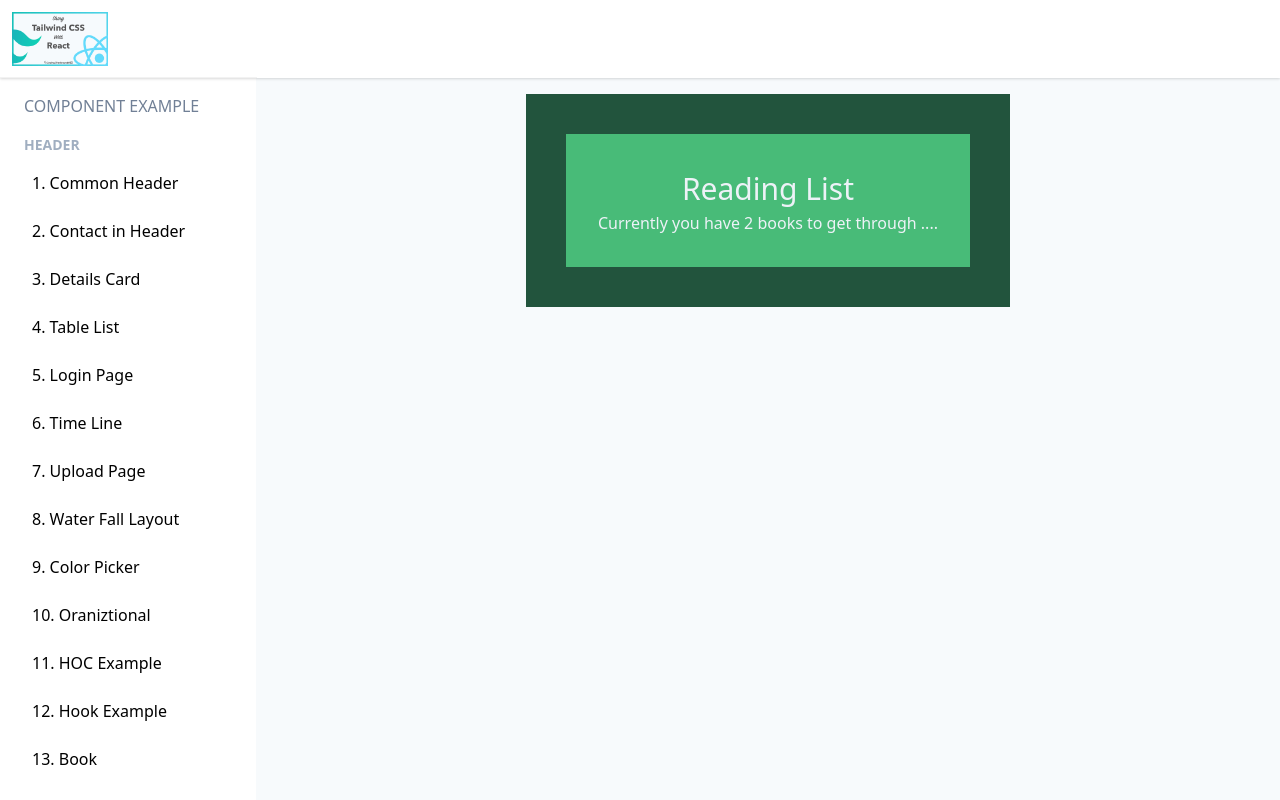
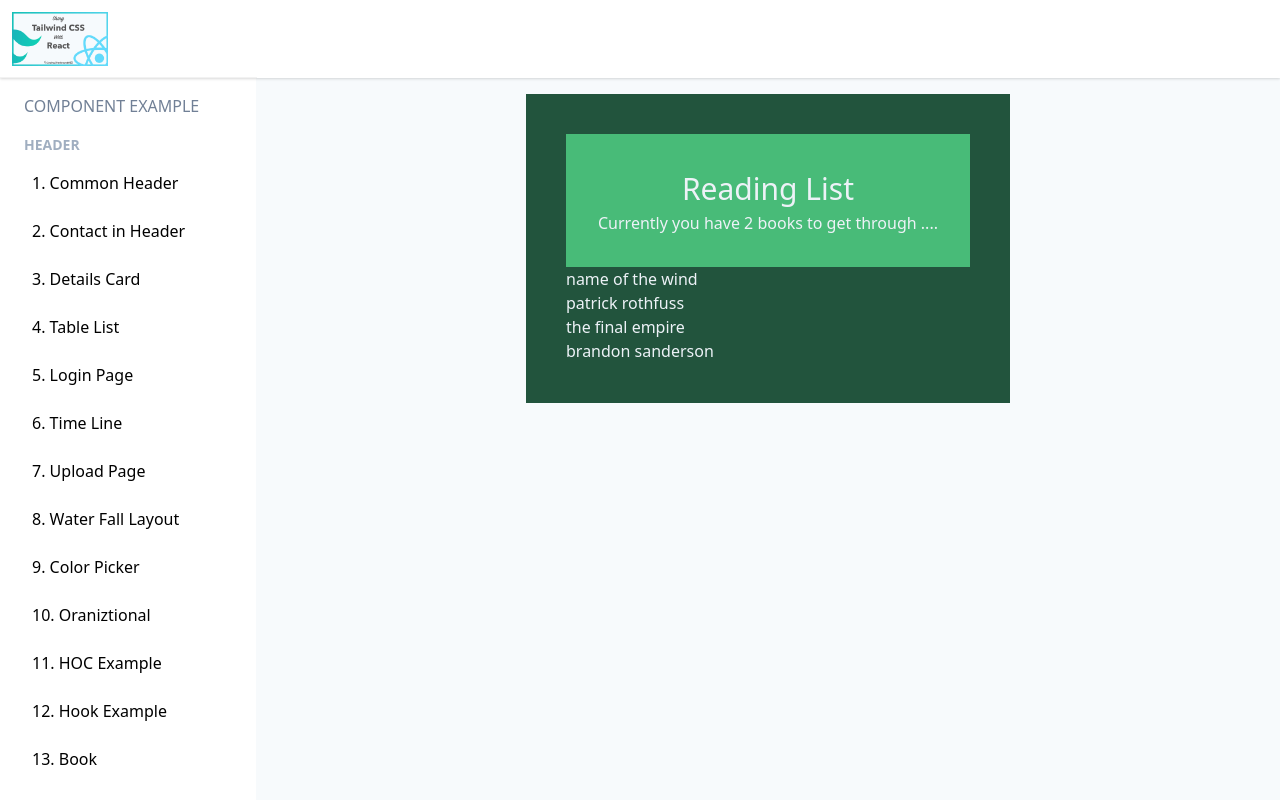
Before and after one commit to liaooliver/React-Component-Tailwind, a React (Create React App) app: page /book in a window 1280 px wide. Built offline with nearby package versions, Linux system fonts and the light colour scheme.

Commit message:
hook project - 2, book list and remove book

```diff
--- a/src/components/reading-list/Book.jsx
+++ b/src/components/reading-list/Book.jsx
@@ -1,12 +1,14 @@
 import React from 'react';
 import BookContextProvider from './context/BookContext';
 import NavBar from './components/NavBar';
+import BookList from './components/BookList';
 
 const Book = () => {
     return (
         <div className="p-10 bg-green-900 mx-auto">
             <BookContextProvider>
                 <NavBar />
+                <BookList />
             </BookContextProvider>
         </div>
     );
--- a/src/components/reading-list/components/BookDetails.jsx
+++ b/src/components/reading-list/components/BookDetails.jsx
@@ -0,0 +1,16 @@
+import React, { useContext } from 'react';
+import { BookContext } from '../context/BookContext';
+
+const BookDetails = ({ book }) => {
+
+    const { removeBook } = useContext(BookContext)
+
+    return (
+        <li onClick={()=> removeBook(book.id)} className="text-gray-200">
+            <div>{book.title}</div>
+            <div>{book.author}</div>
+        </li>
+    );
+}
+
+export default BookDetails;
--- a/src/components/reading-list/components/BookList.jsx
+++ b/src/components/reading-list/components/BookList.jsx
@@ -0,0 +1,26 @@
+import React, { useContext } from 'react';
+import { BookContext } from '../context/BookContext';
+import BookDetails from './BookDetails';
+
+const BookList = () => {
+
+    const { books } = useContext(BookContext)
+
+    return books.length ? (
+        <div>
+            <ul className="text-gray-200">
+                {
+                    books.map(book => {
+                        return (
+                            <BookDetails book={book} key={book.id} />
+                        )
+                    })
+                }
+            </ul>
+        </div>
+    ):(
+        <div className="text-gray-200">No books to read</div>
+    ) ;
+}
+
+export default BookList;
```
